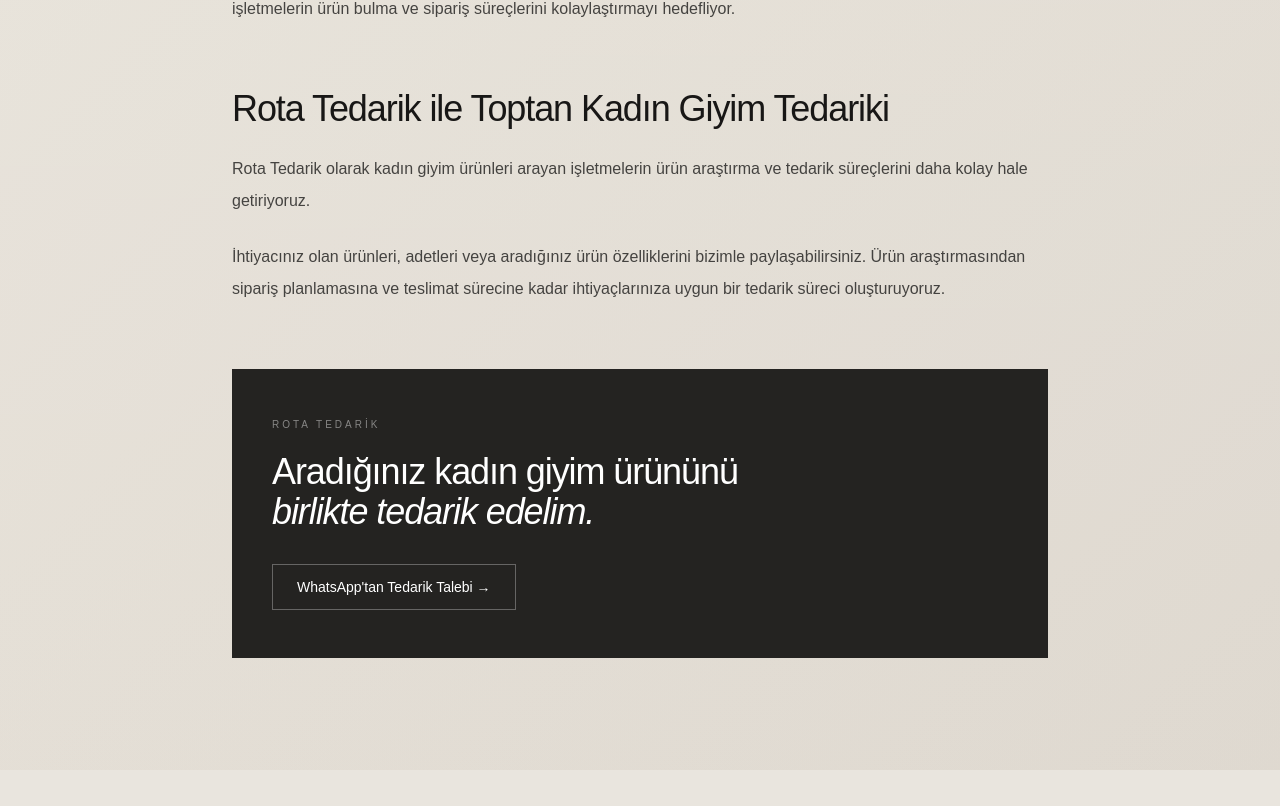
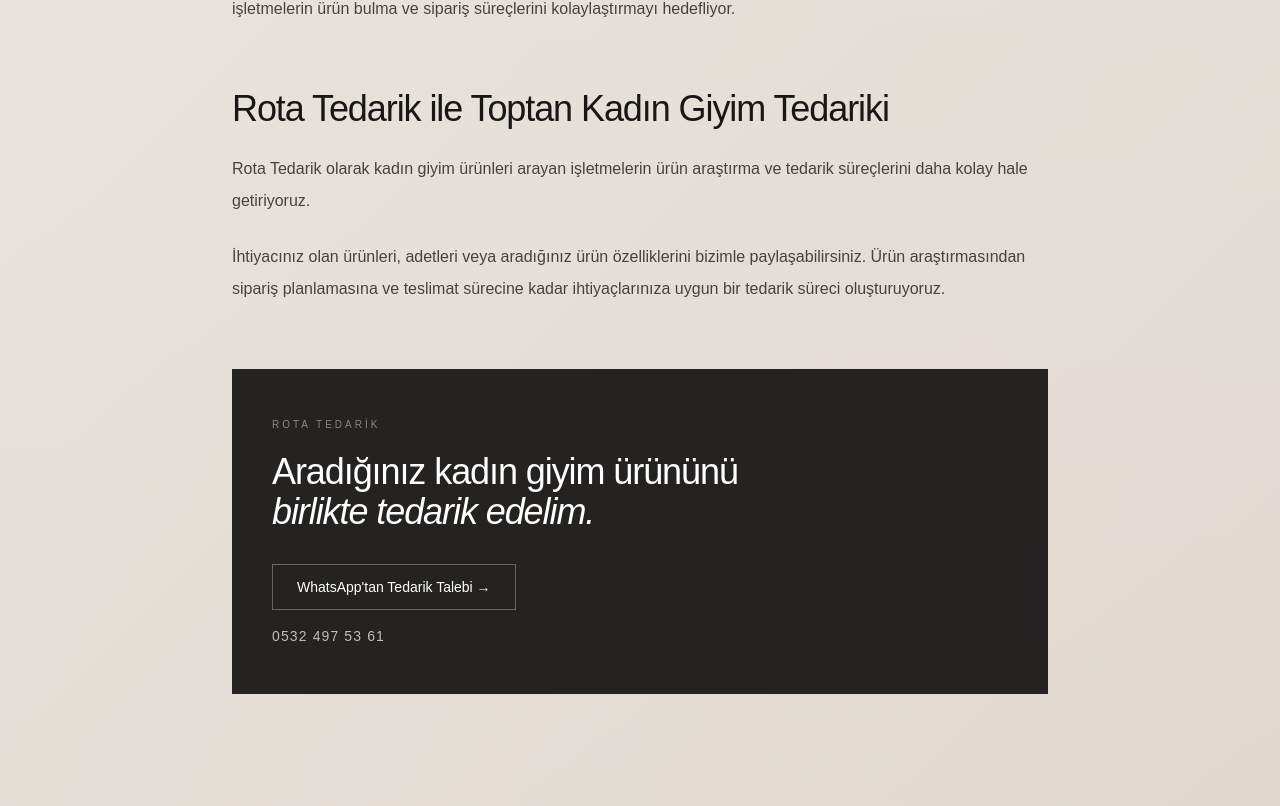
Before and after one commit to sudesolmaz1412/merternedarik, a Next.js app: page /blog/merter-kadin-giyim-toptan in a window 1280 px wide. Shown: the part 2428-3234 px from the top of the page. Before the commit the page ends 3198 px from the top, so only its background shows below. Built offline with nearby package versions, Linux system fonts and the light colour scheme.

Commit message:
Blog WhatsApp iletisim numarasi eklendi

```diff
--- a/app/blog/merter-kadin-giyim-toptan/page.tsx
+++ b/app/blog/merter-kadin-giyim-toptan/page.tsx
@@ -187,14 +187,23 @@
               <span className="italic">birlikte tedarik edelim.</span>
             </h2>
 
+            <div className="mt-8 flex flex-col items-start gap-4">
               <a
                 href="https://wa.me/905324975361"
                 target="_blank"
                 rel="noopener noreferrer"
-              className="mt-8 inline-flex border border-white/30 px-6 py-3 text-sm transition hover:bg-white hover:text-[#242321]"
+                className="inline-flex border border-white/30 px-6 py-3 text-sm transition hover:bg-white hover:text-[#242321]"
               >
                 WhatsApp'tan Tedarik Talebi →
               </a>
+
+              <a
+                href="tel:+905324975361"
+                className="text-sm tracking-[0.08em] text-white/70 transition hover:text-white"
+              >
+                0532 497 53 61
+              </a>
+            </div>
           </div>
         </div>
       </article>
```
Lines whose indentation alone changed are shown as unchanged.
